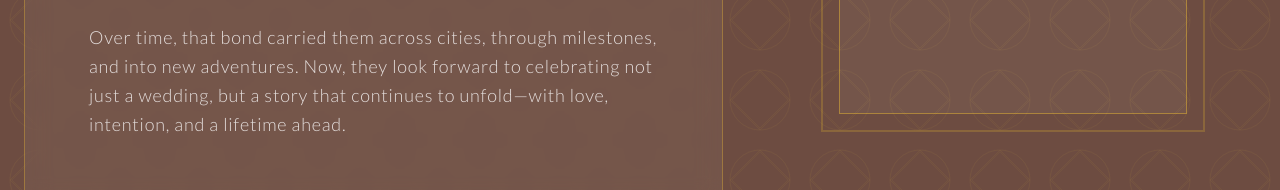
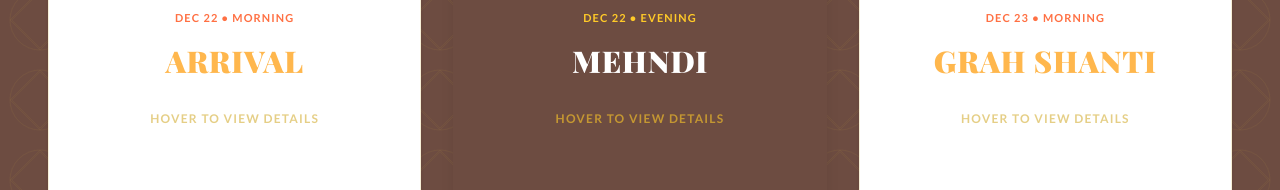
Before and after one commit to shubhampatel141/GemWeddingSite, a React (Vite) app in the folder wedding-app/: page / in a window 1280 px wide. Shown: the part 2173-2363 px from the top of the page. Built offline with nearby package versions, Linux system fonts and the light colour scheme; a web font is replaced by a local one.

Commit message:
color change

```diff
--- a/wedding-app/src/App.jsx
+++ b/wedding-app/src/App.jsx
@@ -15,11 +15,11 @@ function App() {
       <main>
         <Hero />
         <Welcome />
-        <Story />
+        {/* <Story /> */}
         <Itinerary />
         <Destination />
         <Gallery />
-        <RSVP />
+        {/* <RSVP /> */}
       </main>
       <Footer />
     </>
--- a/wedding-app/src/components/Destination.jsx
+++ b/wedding-app/src/components/Destination.jsx
@@ -7,7 +7,7 @@ export default function Destination() {
   const ref = useReveal();
 
   return (
-    <section ref={ref} className="py-32 bg-dark-teal relative overflow-hidden" id="travel" aria-label="Destination and Travel Information">
+    <section ref={ref} className="py-32 bg-off-white relative overflow-hidden" id="travel" aria-label="Destination and Travel Information">
       <div className="absolute inset-0 sacred-geometry-pattern opacity-10" aria-hidden="true" />
       <div className="max-w-7xl mx-auto px-6 grid grid-cols-1 md:grid-cols-2 gap-20 items-center">
         <div className="space-y-12 reveal">
--- a/wedding-app/src/components/Gallery.jsx
+++ b/wedding-app/src/components/Gallery.jsx
@@ -35,7 +35,7 @@ export default function Gallery() {
   }, []);
 
   return (
-    <section ref={ref} className="py-32 bg-off-white sacred-geometry-pattern" id="gallery" aria-label="Photo Gallery">
+    <section ref={ref} className="py-32 bg-dark-teal sacred-geometry-pattern" id="gallery" aria-label="Photo Gallery">
       <div className="max-w-[1400px] mx-auto px-6">
         <div className="text-center mb-24 reveal">
           <h2 className="font-cursive text-7xl md:text-9xl text-teal-bright normal-case">The gallery</h2>
--- a/wedding-app/src/components/Itinerary.jsx
+++ b/wedding-app/src/components/Itinerary.jsx
@@ -154,7 +154,7 @@ export default function Itinerary() {
   const ref = useReveal();
 
   return (
-    <section ref={ref} className="py-32 px-6 md:px-12 bg-off-white sacred-geometry-pattern" id="events" aria-label="Wedding Events Itinerary">
+    <section ref={ref} className="py-32 px-6 md:px-12 bg-dark-teal sacred-geometry-pattern" id="events" aria-label="Wedding Events Itinerary">
       <div className="max-w-7xl mx-auto">
         <div className="text-center mb-24 space-y-6 reveal">
           <p className="font-body text-[13px] tracking-[0.5em] uppercase text-warm-orange font-black">
```
